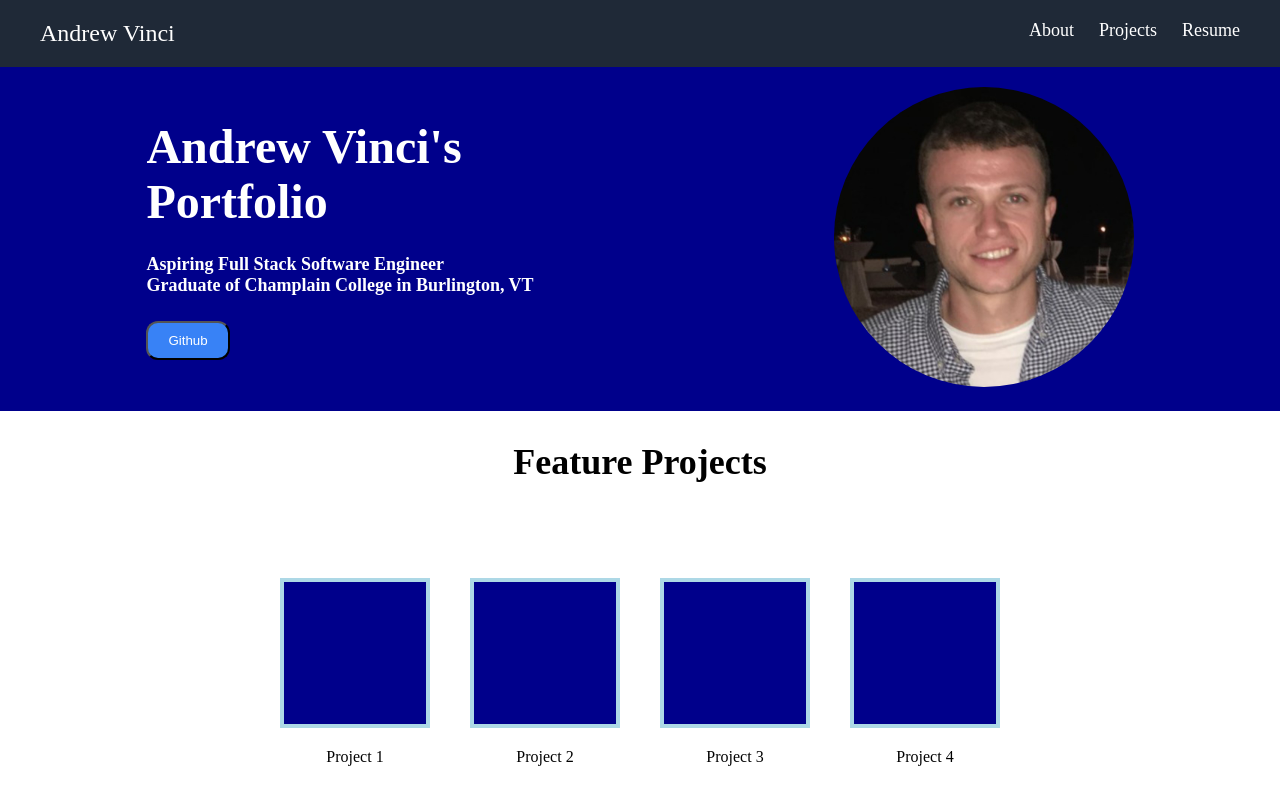
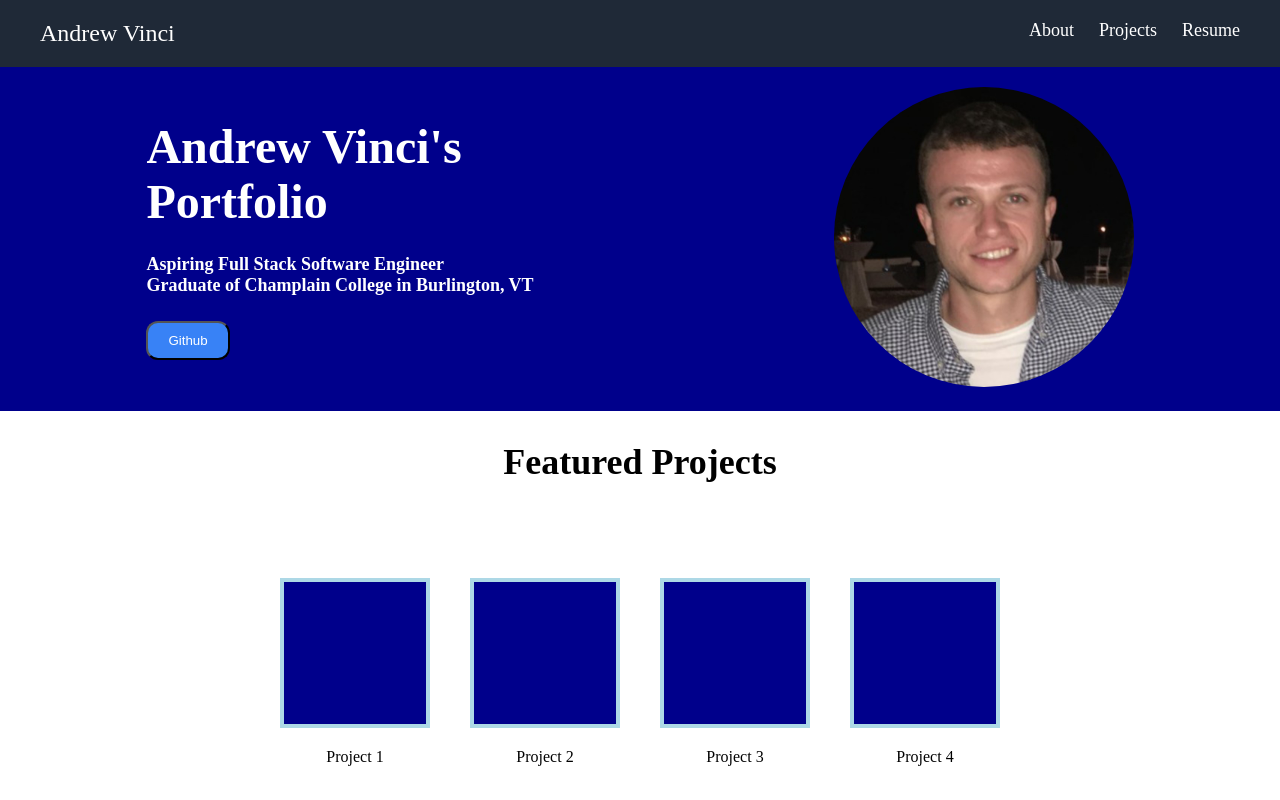
Before and after one commit to Andrew-Vinci/landing-page, a plain HTML site: page index.html in a window 1280 px wide. Shown: the top 800 px of the page. Drawn offline with Linux system fonts and the light colour scheme.

Commit message:
Fixed typo.

```diff
--- a/index.html
+++ b/index.html
@@ -42,7 +42,7 @@
 
 
     <div class="img-title">
-        <p>Feature Projects</p>
+        <p>Featured Projects</p>
     </div>
 
     <div class="images-container">
```
